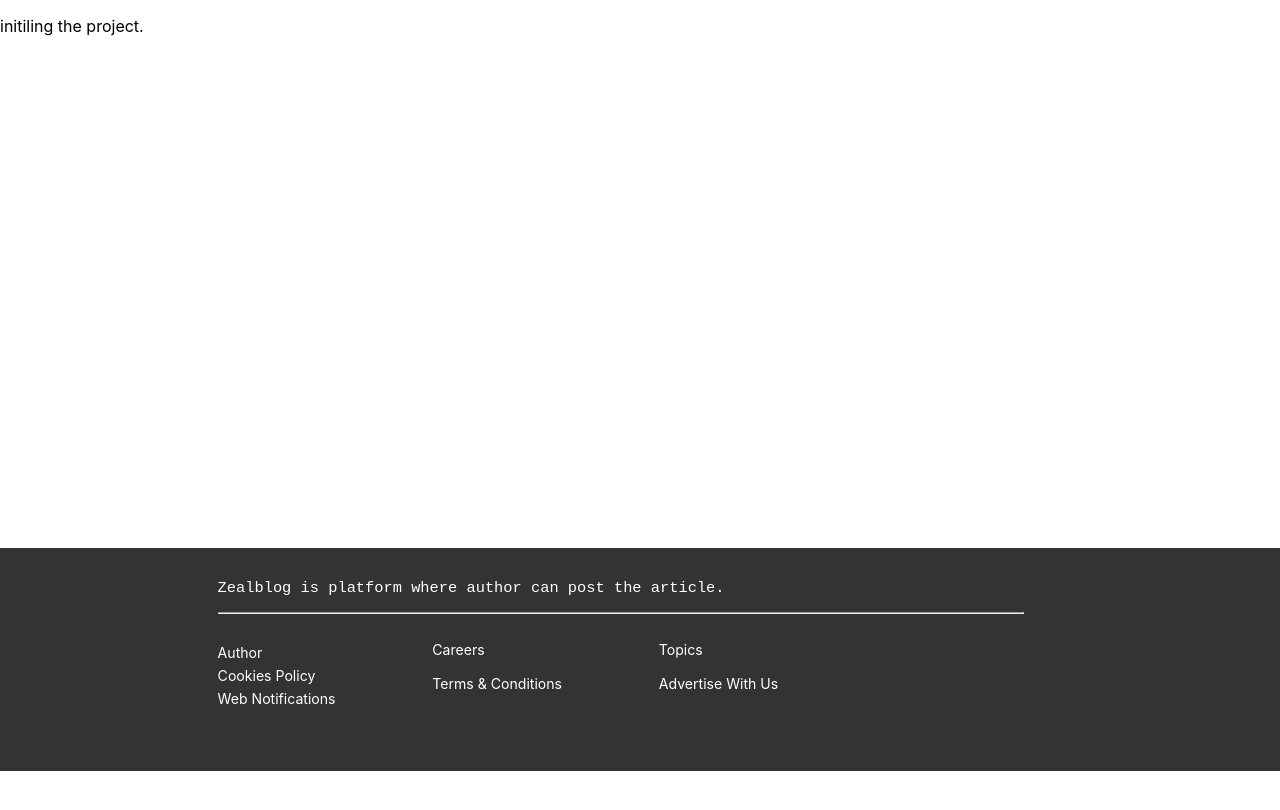
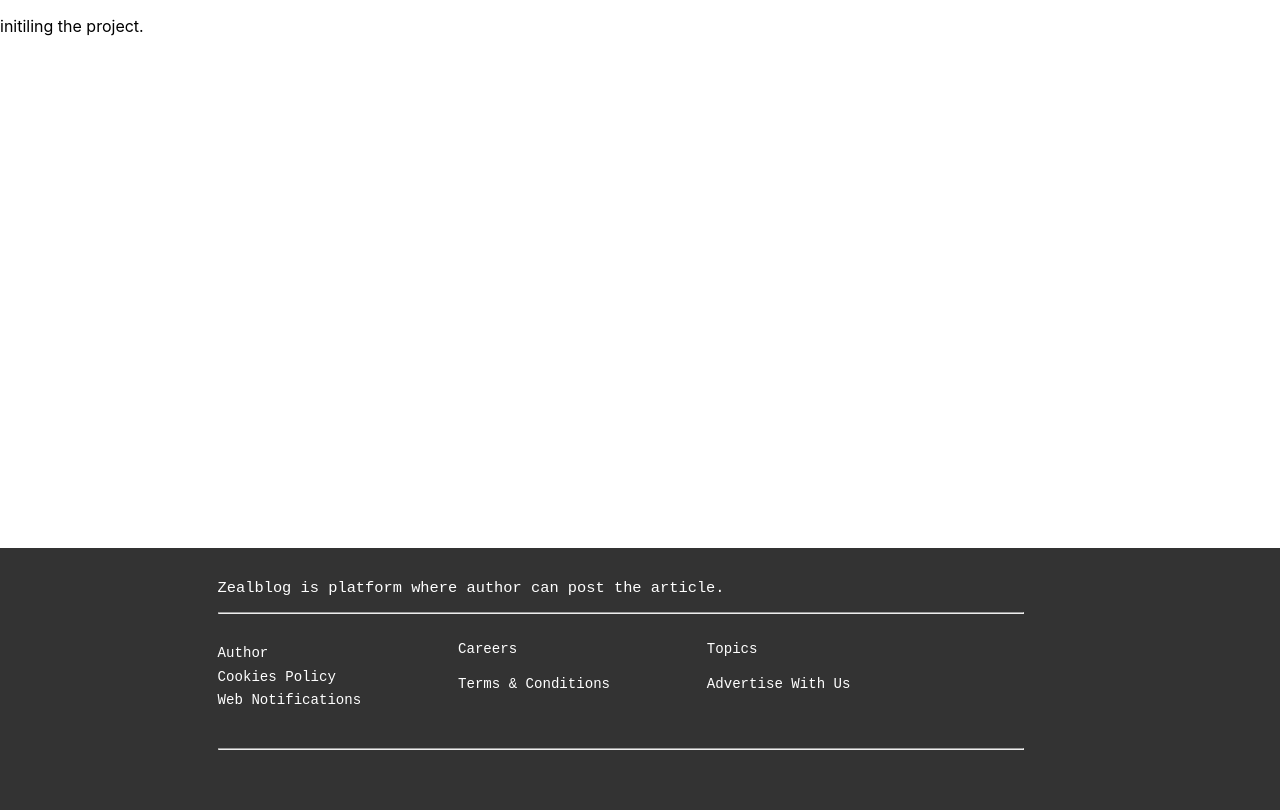
Before and after one commit to Raushankumar-prog/Zealblog, a React (Create React App) app in the folder fronted/: page / in a window 1280 px wide. Shown: the top 810 px of the page. Built offline with nearby package versions, Linux system fonts and the light colour scheme.

Commit message:
writng footer style

```diff
--- a/fronted/src/Components/footer/footer.css
+++ b/fronted/src/Components/footer/footer.css
@@ -24,25 +24,30 @@
 hr{
     color: #fff;
     border:0.4%;
+
 }
 .a{
     font-size:1.1vw;
     color: #fff;
     text-transform: capitalize;
     padding-top:2%;
-}
+    font-family: 'Courier New', Courier, monospace;
+    }
+
 .a1{
     font-size: 1.1vw;
         color: #fff;
         text-transform: capitalize;
         padding-top:5%;
+        font-family: 'Courier New', Courier, monospace;
+
 
 }
 .action{
        display:flex;
        height:auto;
        width:auto;
-
+       padding-bottom: 4%;
 }
 
 .first{
--- a/fronted/src/Components/footer/footer.js
+++ b/fronted/src/Components/footer/footer.js
@@ -21,6 +21,7 @@ const Footer = () => {
                     <div className="a">advertise with us</div>
                 </div>
                   </div>
+                  <hr></hr>
             </div>
     </div> );
 }
```
